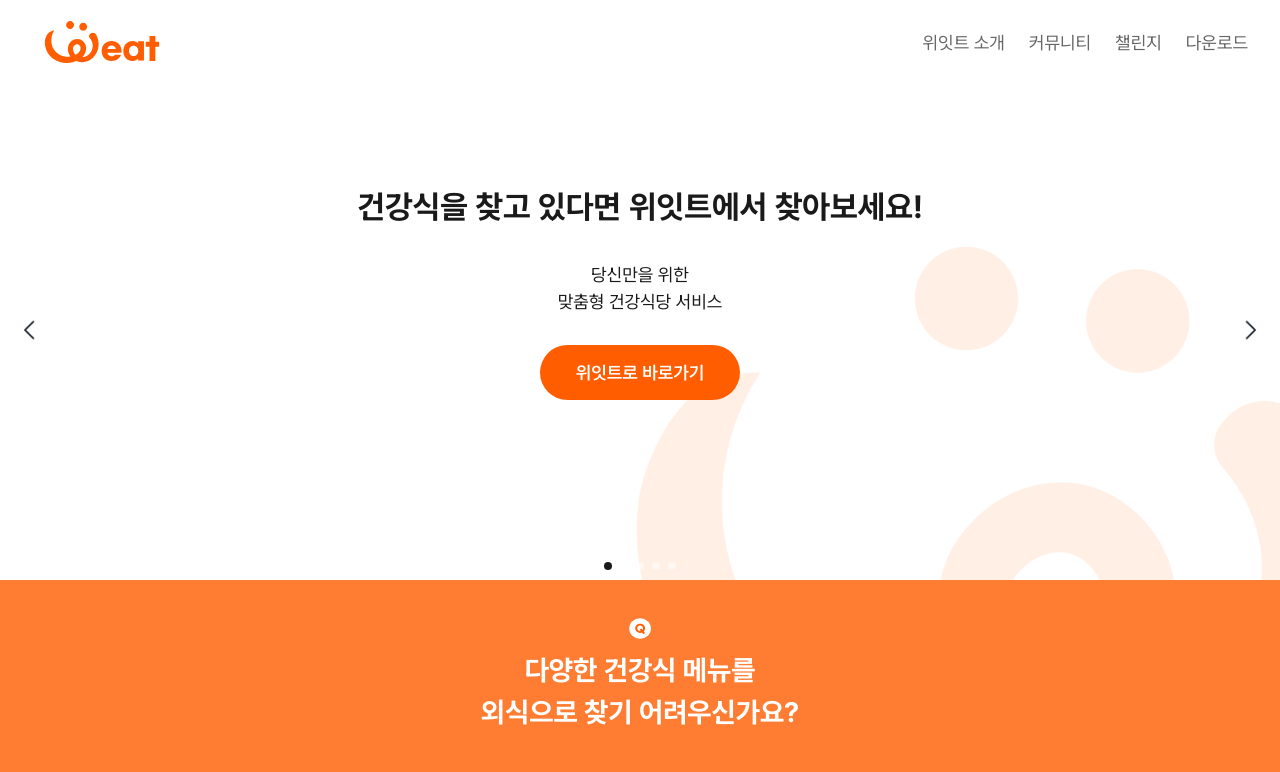
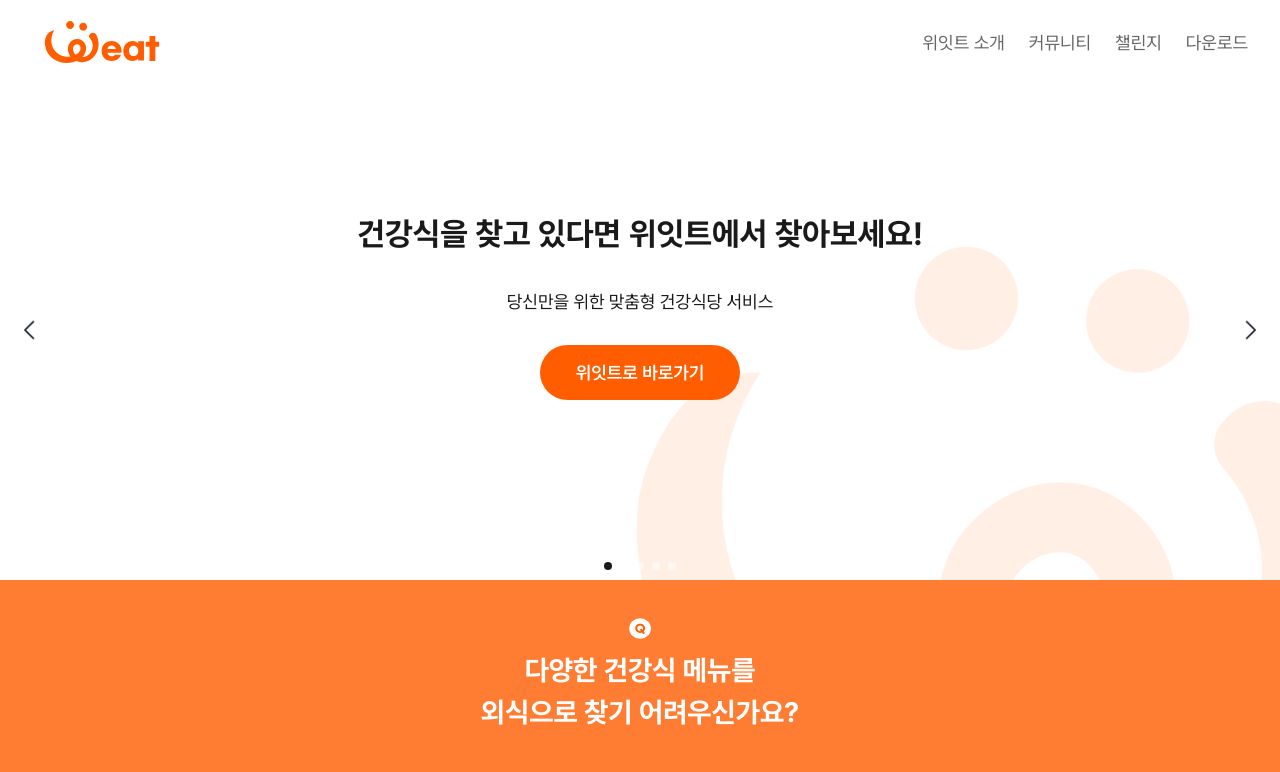
Before and after one commit to hyun2e/weat-landing, a React (Vite) app: page / in a window 1280 px wide. Shown: the top 772 px of the page. Built offline with nearby package versions, Linux system fonts and the light colour scheme.

Commit message:
goeun edit

```diff
--- a/src/App.jsx
+++ b/src/App.jsx
@@ -37,8 +37,10 @@ const slides = [
     id: 2,
     src: "src/assets/images/PC_hero_2.png",
     mobileImage: "src/assets/images/MO_hero_2.png",
-    title: "샐러드만 건강식이라는 생각은 NO!",
-    content: "위잇트에서 다양하고 맛있는 건강식의 세계를 보여드릴게요",
+    title1: "샐러드만 건강식이라는 ",
+    title2: "생각은 NO! ",
+    content1: "위잇트에서 다양하고 맛있는 ",
+    content2: "건강식의 세계를 보여드릴게요 ",
     button: {
       type: "hero-btn2",
     },
@@ -47,15 +49,19 @@ const slides = [
     id: 3,
     src: "src/assets/images/PC_hero_3.png",
     mobileImage: "src/assets/images/MO_hero_3.png",
-    title: "지도로 한눈에 보기 쉬운 맛집탐방",
-    content: "당신만을 위한 맞춤형 건강식당 서비스",
+    title1: "지도로 한눈에 ",
+    title2: "보기 쉬운 맛집탐방 ",
+    content1: "당신만을 위한 ",
+    content2: "맞춤형 건강식당 서비스 ",
   },
   {
     id: 4,
     src: "src/assets/images/PC_hero_4.png",
     mobileImage: "src/assets/images/MO_hero_4.png",
-    title: "퀴즈도 풀고, 건강식 정보도 얻고",
-    content: "퀴즈에서 얻은 포인트로 귀여운 캐릭터 지금 만나러 가보실까요?",
+    title1: "퀴즈도 풀고, ",
+    title2: "건강식 정보도 얻고 ",
+    content1: "퀴즈에서 얻은 포인트로 ",
+    content1: "귀여운 캐릭터 지금 만나러 가보실까요? ",
     button: {
       type: "hero-btn3",
     },
@@ -64,8 +70,10 @@ const slides = [
     id: 5,
     src: "src/assets/images/PC_hero_5.png",
     mobileImage: "src/assets/images/MO_hero_5.png",
-    title: "위잇트에서 더 많은 이야기를 나눠보세요",
-    content: "식당 리뷰와 건강식 레시피를 공유하며 더 건강하게!",
+    title1: "위잇트에서 더 많은 ",
+    title2: "이야기를 나눠보세요 ",
+    content1: "식당 리뷰와 건강식 레시피를 ",
+    content2: "공유하며 더 건강하게! ",
   },
 ];
 
--- a/src/components/Slider.jsx
+++ b/src/components/Slider.jsx
@@ -74,7 +74,14 @@ const Title = styled.h1`
   }
 `;
 
-const ContentWrapper = styled.div``;
+const ContentWrapper = styled.div`
+  display: flex;
+  gap: 4px;
+
+  @media (max-width: ${({ theme }) => theme.breakpoints.mobile}) {
+      flex-direction: column;
+    }
+`;
 
 const HeroContent = styled.p`
   font-size: 18px;
```
